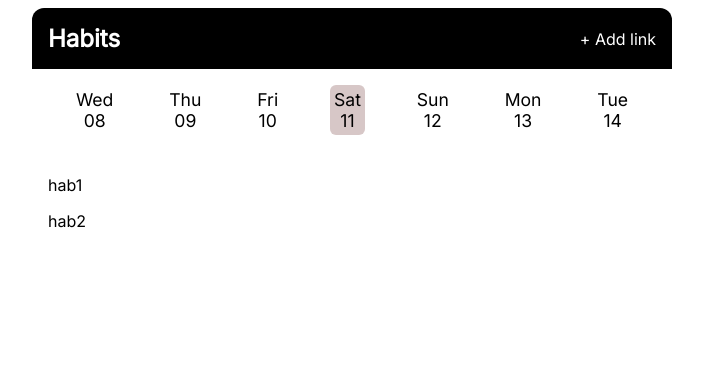
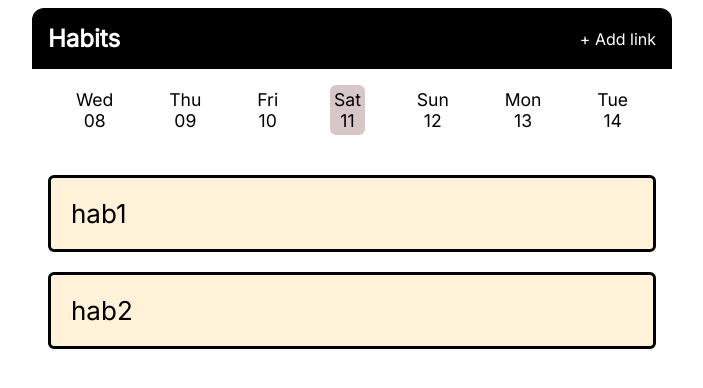
Before and after one commit to SzymonKwiecinski/Habit-Tracker, a Flask app: page / in a window 1280 px wide. Shown: the top 388 px of the page, without its empty margins (288-991 px from the left). Run offline with Flask 2, Linux system fonts and the light colour scheme.

Commit message:
completed habit

```diff
--- a/app.py
+++ b/app.py
@@ -1,10 +1,11 @@
-from flask import Flask, render_template, request
+from flask import Flask, render_template, request, redirect, url_for
+from collections import defaultdict
 import datetime
 
 
 app = Flask(__name__)
 habits = ['hab1', 'hab2']
-
+completions = defaultdict(list)
 
 @app.context_processor
 def add_calc_date_range():
@@ -24,7 +25,8 @@ def index():
         'index.html',
         habits=habits,
         title="Habit tracker - Home",
-        selected_date=selected_date
+        selected_date=selected_date,
+        completions=completions[selected_date]
     )
 
 
@@ -35,5 +37,14 @@ def add_habit():
     return render_template("add_habit.html", title="Habit Tracker - Add Habit", selected_date=datetime.date.today())
 
 
+@app.route("/complete", methods=["POST"])
+def complete():
+    date_string = request.form.get('date')
+    habit = request.form.get("habitName")
+    date = datetime.date.fromisoformat(date_string)
+    completions[date].append(habit)
+
+    return redirect(url_for("index", date=date_string))
+
 if __name__ == '__main__':
     app.run()
--- a/static/css/main.css
+++ b/static/css/main.css
@@ -117,3 +117,50 @@ body {
         display: block;
     }
 }
+
+.habit {
+    display: flex;
+    flex-direction: row;
+    align-items: center;
+    justify-content: space-between;
+    font-size: 26px;
+    padding: 20px;
+    margin-bottom: 20px;
+    background-color: #fff2d8;
+    border: 3px solid black;
+    border-radius: 6px;
+}
+
+.habit:not(.completed) {
+    padding: 0;
+}
+
+.habit:not(.completed):hover {
+    background-color: #e9cd87;
+}
+
+.habit__icon {
+    width: 1rem;
+    height: 1rem;
+}
+
+.habit__name {
+    margin: 0;
+}
+
+.habit__form {
+    width: 100%;
+}
+
+.habit__button {
+    display: block;
+    width: 100%;
+    margin: 0;
+    padding: 20px;
+    font-family: inherit;
+    font-size: inherit;
+    text-align: left;
+    border: none;
+    background-color: unset;
+    cursor: pointer;
+}
--- a/templates/index.html
+++ b/templates/index.html
@@ -1,14 +1,29 @@
 {% extends 'layout.html' %}
 
 {% block main_content %}
-
     <section class="habit-list">
         {% for habit in habits %}
-            <div class="habit">
-                <p class="habit__name">
-                    {{ habit }}
-                </p>
-            </div>
+            {% set completed = habit in completions %}
+            {% if completed %}
+                <div class="habit completed">
+                    <p class="habit__name">
+                        {{ habit }}
+                    </p>
+                    <svg class="habit__icon" xmlns="http://www.w3.org/2000/svg" viewBox="0 0 20 20" fill="currentColor">
+                        <path fill-rule="evenodd" d="M10 18a8 8 0 100-16 8 8 0 000 16zm3.707-9.293a1 1 0 00-1.414-1.414L9 10.586 7.707 9.293a1 1 0 00-1.414 1.414l2 2a1 1 0 001.414 0l4-4z" clip-rule="evenodd" />
+                    </svg>
+                </div>
+            {% else %}
+                <div class="habit">
+                    <form method="POST" class="habit__form" action="{{ url_for('complete') }}">
+                        <input type="hidden" id="habitName" name="habitName" value="{{ habit }}" />
+                        <input type="hidden" id="date" name="date" value="{{ selected_date }}" />
+                        <button type="submit" class="habit__button">
+                            {{ habit }}
+                        </button>
+                    </form>
+                </div>
+            {% endif %}
         {% endfor %}
     </section>
 {% endblock %}
```
